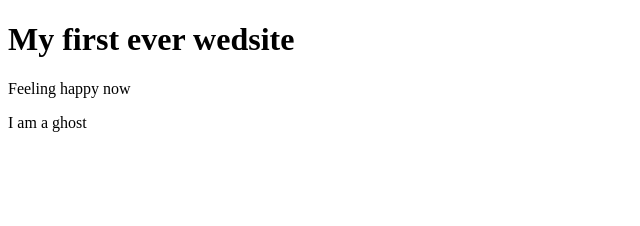
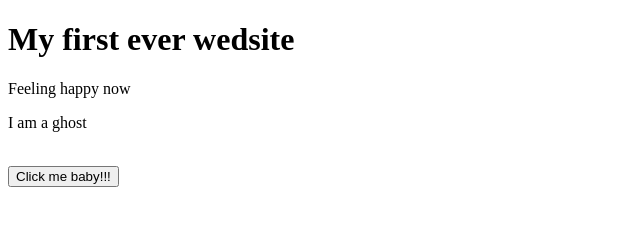
Before and after one commit to Rakib-20/my-frst-website, a plain HTML site: page index.html in a window 1280 px wide. Shown: the whole page, without its empty margins (0-640 px from the left). Drawn offline with Linux system fonts and the light colour scheme.

Commit message:
my work is done

```diff
--- a/index.html
+++ b/index.html
@@ -9,5 +9,7 @@
     <h1>My first ever wedsite</h1>
     <p>Feeling happy now</p>
     <p>I am a ghost</p>
+    <br>
+    <button>Click me baby!!!</button>
 </body>
 </html>
```
